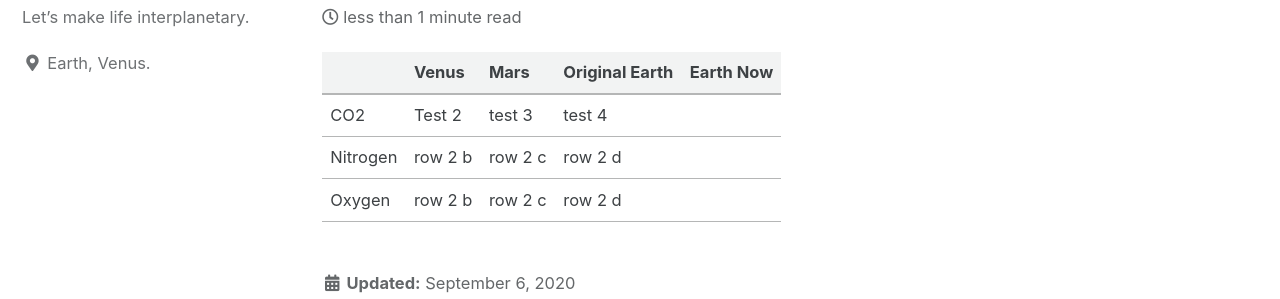
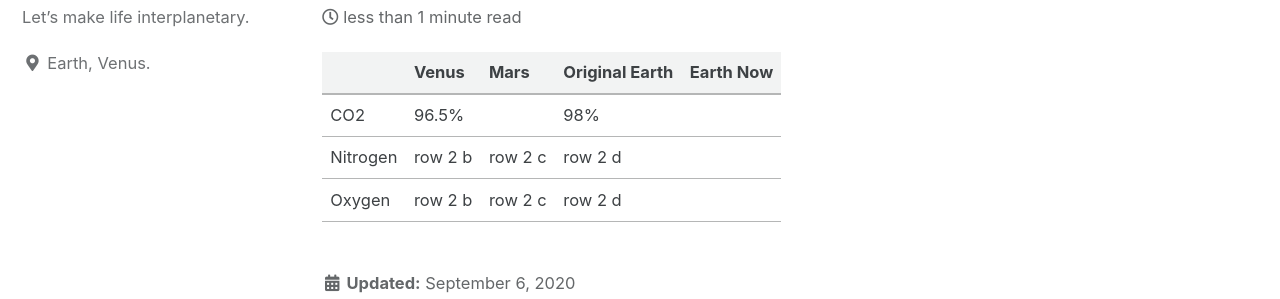
Before and after one commit to stellardreams/stellardreams.github.io, a Jekyll site: the page built from _posts/2020-09-06-Composition-of-Atmospheres.md, in a window 1280 px wide. Shown: the part 149-448 px from the top of the page. Built offline with Jekyll 4.4.1, drawn with Linux system fonts in a browser that asks for light colours; cached includes are drawn as plain includes.

Commit message:
Update 2020-09-06-Composition-of-Atmospheres.md

```diff
--- a/_posts/2020-09-06-Composition-of-Atmospheres.md
+++ b/_posts/2020-09-06-Composition-of-Atmospheres.md
@@ -1,5 +1,5 @@
 | | Venus  | Mars |Original Earth | Earth Now |
 | ------------- | ------------- | ------------- | ------------- |------------- |
-| CO2 | Test 2  | test 3 | test 4 |
+| CO2 | 96.5% |  | 98% |
 | Nitrogen | row 2 b  | row 2 c | row 2 d |
 | Oxygen | row 2 b  | row 2 c | row 2 d |
```
